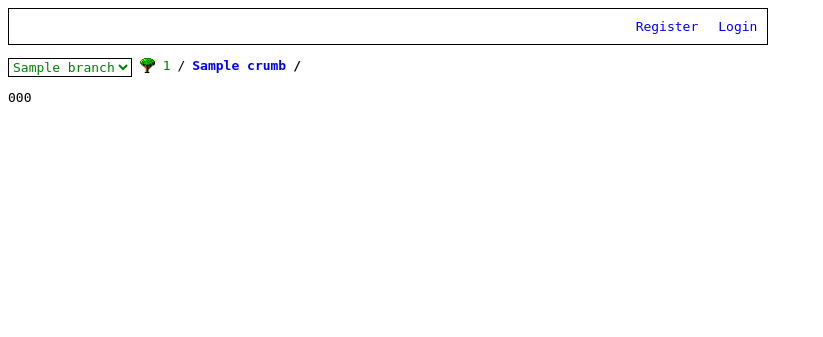
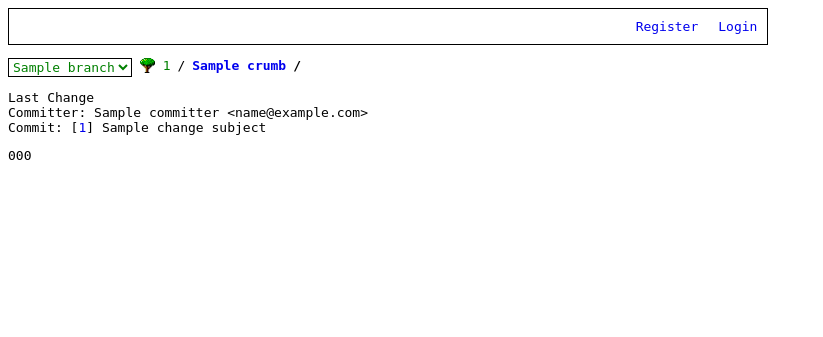
Before and after one commit to weiyiguoyoyo/mfgd, a Django app: template templates/blob.html in a window 1280 px wide. Shown: the top 337 px of the page, without its empty margins (0-823 px from the left). Run offline with Django 3.2, Linux system fonts and the light colour scheme; the template is opened without the code that fills it: most values are stand-ins (such as "Sample title", 1, 10 or a date in 2020).

Commit message:
reference latest involved commit for blob

```diff
--- a/mfgd_app/utils.py
+++ b/mfgd_app/utils.py
@@ -42,7 +42,10 @@ def resolve_path(subtree, path):
 def get_file_history(repo, commit, path):
     path = path.lstrip("/")
 
+    if isinstance(commit, pygit2.Commit):
+        commit = commit.id
     parent = commit
+
     for commit in repo.walk(commit):
         diff = repo.diff(commit, parent)
         for delta in diff.deltas:
--- a/mfgd_app/views.py
+++ b/mfgd_app/views.py
@@ -114,6 +114,9 @@ def view(request, repo_name, oid, path):
         context["entries"] = utils.tree_entries(repo, target, obj, path)
     elif obj.type == ObjectType.BLOB:
         template, context["code"] = read_blob(obj)
+        commit = utils.get_file_history(repo, target, path)
+        context["change"] = commit
+        context["change_subject"] = commit.message.split("\n")[0]
     else:
         return HttpResponse("Unsupported object type")
 
--- a/templates/blob.html
+++ b/templates/blob.html
@@ -4,6 +4,9 @@
 {% block body_block %}
 {% include "crumbs.html" %}
 <main>
+    <pre>Last Change
+Committer: {{ change.committer.name }} &lt;{{ change.committer.email }}&gt;
+Commit: [<a href="{% url 'info' repo_name change.id %}">{{ change.short_id }}</a>] {{ change_subject }}</pre>
     <article>
         {% if code %}
         <pre><code id="highlight_code">{{ code }}</code></pre>
--- a/templates/blob_binary.html
+++ b/templates/blob_binary.html
@@ -9,6 +9,9 @@
 
 {% block body_block %}
 <main>
+    <pre>Last Change
+Committer: {{ change.committer.name }} &lt;{{ change.committer.email }}&gt;
+Commit: [<a href="{% url 'info' repo_name change.id %}">{{ change.short_id }}</a>] {{ change_subject }}</pre>
     <article>
         {% if code %}
         <table id="hex-dump">
```
Lines whose indentation alone changed are shown as unchanged.
